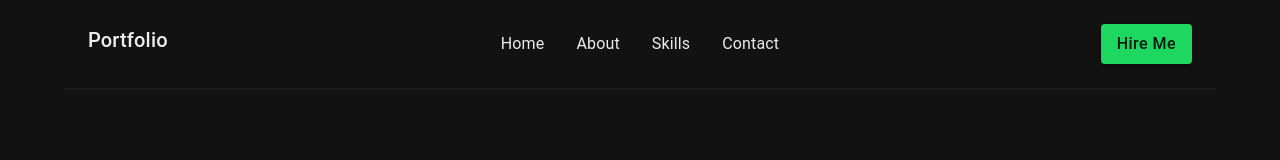
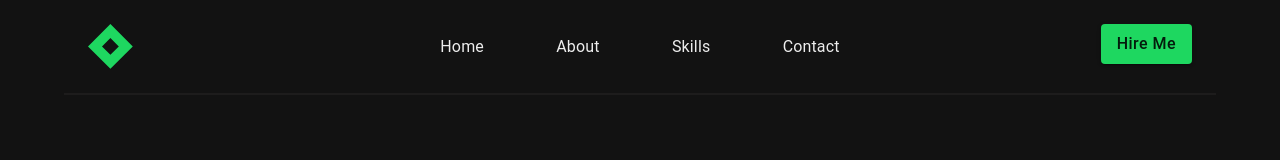
Before and after one commit to saravanan-SM/portfolio, a React (Create React App) app: page / in a window 1280 px wide. Shown: the top 160 px of the page. Built offline with nearby package versions, Linux system fonts and the light colour scheme.

Commit message:
scroll event added

```diff
--- a/public/index.html
+++ b/public/index.html
@@ -2,7 +2,7 @@
 <html lang="en">
   <head>
     <meta charset="utf-8" />
-    <link rel="icon" href="%PUBLIC_URL%/favicon.ico" />
+    <link rel="icon" href="%PUBLIC_URL%/favicon.svg" />
     <meta name="viewport" content="width=device-width, initial-scale=1" />
     <meta name="theme-color" content="#000000" />
     <meta
--- a/src/App.jsx
+++ b/src/App.jsx
@@ -1,10 +1,11 @@
 import React from 'react';
 import { ThemeProvider, createTheme } from '@mui/material/styles';
 import CssBaseline from '@mui/material/CssBaseline';
-import { Typography, Button, Box, Container, Toolbar, Link,
+import { Typography, Button, Box, Container, Toolbar,
   Grid, Card, CardMedia, CardContent, } from '@mui/material';
 import { useStyles } from './styles/styles';
 import profile from './images/profile.png';
+import logo from './images/logo.svg';
 import NodeJs from './images/nodejs-logo.png';
 import Express from './images/expressjs-logo.png';
 import ReactJs from './images/react-logo.png';
@@ -20,8 +21,8 @@ import LinkedInIcon from '@mui/icons-material/LinkedIn';
 import TwitterIcon from '@mui/icons-material/Twitter';
 import PhoneIphoneIcon from '@mui/icons-material/PhoneIphone';
 import MailIcon from '@mui/icons-material/Mail';
-import { Element, scroller } from 'react-scroll';
-import { gsap } from 'gsap';
+import { Link, scroller } from 'react-scroll';
+// import { gsap } from 'gsap';
 // import ContentCopyIcon from '@mui/icons-material/ContentCopy';
 
 const darkTheme = createTheme({
@@ -80,7 +81,6 @@ export default function App() {
       // offset: -50,
     });
   }
-
   // Skill Section
   let skillImages = [NodeJs, Express, ReactJs, MongoDB, PostgreSQL, Redis, RabbitMQ,
     Socket, Html5, Css3 ]
@@ -106,24 +106,28 @@ export default function App() {
           <Toolbar sx={{ padding: '24px', borderBottom: '2px solid #1d1c1c' }}>
             <Grid container spacing={2}>
               <Grid item xs={3}>
-                <Typography variant="h6" component="div" sx={{ flexGrow: 1 }}>
-                  Portfolio
-                </Typography>
+              <CardMedia className={classes.logo}
+                component="img"
+                image= {logo}
+                alt={logo}
+              />
               </Grid>
-              <Grid item xs={6} className={classes.alignCenter}>
-                <Link pr={2} href="/" className={classes.link}>Home</Link>
-                <Link pl={2} pr={2} href="/about" className={classes.link}>About</Link>
-                <Link pl={2} pr={2} href="/about" className={classes.link}>Skills</Link>
-                <Link pl={2} href="/contact" className={classes.link}>Contact</Link>
+              <Grid m={'auto'} item xs={6}>
+                <div className={classes.alignLinkCenter}>
+                  <Link className={classes.navLink} to="hero" smooth>Home</Link>
+                  <Link className={classes.navLink} to="about" smooth>About</Link>
+                  <Link className={classes.navLink} to="skills" smooth>Skills</Link>
+                  <Link className={classes.navLink} to="contact" smooth >Contact</Link>
+                </div>
               </Grid>
               <Grid item xs={3} className={classes.navButton}>
                 <Box pl={2}>
-                  <Button variant="contained">Hire Me</Button>
+                  <Button smooth={true} onClick={() => scrollToSection('contact')} variant="contained">Hire Me</Button>
                 </Box>
               </Grid>
             </Grid>
           </Toolbar>
-          <Element name="parallax-section" className={classes.alignHeight}>
+          <section className={classes.alignHeight}>
               <Grid container >
                 <Grid item xs={12} sm={12} md={6} lg={6} xl={6}>
                   <Box  pt={5} pb={5} >
@@ -133,7 +137,7 @@ export default function App() {
                       <Typography className={classes.cardContent} variant='h6'>Full stack Software Engineer based in chennai, India.</Typography>
                       <Typography className={classes.cardContent} variant='h6'>I have 2.5 years experience on React and Nodejs.</Typography>
                       <Box pt={2}>
-                        <Button onClick={() => scrollToSection('contact')} variant="contained" >Contact Me</Button>
+                      <Button onClick={() => scrollToSection('contact')} variant="contained" >Contact Me</Button>
                       </Box>
                       <Typography mt={2} variant='h5'>Software Engineer - Full Time</Typography>
                     </CardContent>
@@ -149,8 +153,8 @@ export default function App() {
                   </Box>
                 </Grid>
               </Grid>
-          </Element>
-          <Element className={classes.alignHeight} pt={5} pb={5}>
+          </section>
+          <section id='about' className={classes.alignHeight} pt={5} pb={5}>
             <Grid container spacing={2}>
               <Grid item xs={12}>
                 <Typography p={2} mt={3} variant="h2">About</Typography>
@@ -163,50 +167,49 @@ export default function App() {
                 <Typography pl={2} pr={2} mt={2} variant='h6'></Typography>
               </Grid>
             </Grid>
-          </Element>
-          <Element className={classes.alignHeight} pt={5} pb={5}>
+          </section>
+          <section id='skills' className={classes.alignHeight} pt={5} pb={5}>
             <Box>
               <Typography p={2} mt={3} variant="h2">Skills In Tech</Typography>
               <Grid pt={3} pb={3} container spacing={2}>
                 {gridItems}
               </Grid>
             </Box>
-          </Element>
-          <Element name="contact" className={classes.alignHeight} pt={5} pb={5}>
+          </section>
+          <section name="contact" id="contact" className={classes.alignHeight} pt={5} pb={5}>
             <Box pt={3} pl={5}>
             <Typography variant="h2">Contact</Typography>
-              <Typography mb={3} textAlign='center' variant='h4'>Get In touch{'\u{1F44B}'}</Typography>
-              {/* <Typography mt={1} variant='h4'></Typography> */}
+              <Typography mb={3} textAlign='center' variant='h4'>Get in touch{'\u{1F44B}'}</Typography>
               <Grid className={classes.alignCenter} container spacing={2}>
                 <Grid p={2} item xs={4}>
                   <Card className={classes.contactCard}>
                     <MailIcon className={classes.contactIcon} color="action" />
-                    <Link  className={classes.contact} href='#'>saravananaks97@gmail.com</Link>
+                    <Link className={classes.link} to='#'>saravananaks97@gmail.com</Link>
                   </Card>
                 </Grid>
                 <Grid p={2} item xs={4}>
                   <Card className={classes.contactCard}>
                     <PhoneIphoneIcon className={classes.contactIcon} color="action" />
-                    <Link className={classes.contact} href='#'>+919487013219</Link>
+                    <Link className={classes.link} to='hero'>+919487013219</Link>
                     {/* <ContentCopyIcon /> */}
                   </Card>
                 </Grid>
                 <Grid p={2} item xs={8}>
                   <Card className={classes.contactCard}>
                     <Typography className={classes.contactIcon}>Github -</Typography>
-                    <Link className={classes.contact} target="_blank" href='https://github.com/saravanan-SM'>https://github.com/saravanan-SM</Link>
+                    <a className={classes.link} target='blank' href ='https://github.com/saravanan-SM'>https://github.com/saravanan-SM</a>
                   </Card>
                 </Grid>
                 <Grid p={2} item xs={8}>
                   <Card className={classes.contactCard}>
                     <Typography className={classes.contactIcon}>LinkedIn -</Typography>
-                    <Link className={classes.contact}  href='https://linkedin.com/in/saravanan-aks'>https://linkedin.com/in/saravanan-aks</Link>
+                    <a className={classes.link} target='blank' href ='https://linkedin.com/in/saravanan-aks'>https://linkedin.com/in/saravanan-aks</a>
                   </Card>
                 </Grid>
                 <Grid p={2} item xs={8}>
                   <Card className={classes.contactCard}>
                     <Typography className={classes.contactIcon}>Twitter -</Typography>
-                    <Link className={classes.contact}  href='https://twitter.com/SaravananAks219'>https://twitter.com/SaravananAks219</Link>
+                    <a className={classes.link} target='blank' href='https://twitter.com/SaravananAks219'>https://twitter.com/SaravananAks219</a>
                   </Card>
                 </Grid>
 
@@ -215,12 +218,12 @@ export default function App() {
               {/* <Typography>{''}saravananaks97@gmail.com</Typography> */}
               {/* <Typography>+919487013219</Typography> */}
             </Box>
-          </Element>
+          </section>
           <Box  pt={5} pb={5} className={classes.footer}>
             <Box>
-              <Link pr={2} target="_blank" href='https://github.com/saravanan-SM'><GitHubIcon color="action" /></Link>
-              <Link pl={2} pr={2} target="_blank" href='https://linkedin.com/in/saravanan-aks'><LinkedInIcon color="action" /></Link>
-              <Link pl={2} target="_blank" href='https://twitter.com/SaravananAks219'><TwitterIcon color="action" /></Link>
+              <a className={classes.footerLink} target="blank" href='https://github.com/saravanan-SM'><GitHubIcon color="action" /></a>
+              <a className={classes.footerLink} target="blank" href='https://linkedin.com/in/saravanan-aks'><LinkedInIcon color="action" /></a>
+              <a className={classes.footerLink} target="blank" href='https://twitter.com/SaravananAks219'><TwitterIcon color="action" /></a>
             </Box>
             <Typography mt={1} variant="body2" color="textSecondary">
               © {new Date().getFullYear()} PORTFOLIO. All rights reserved.
--- a/src/styles/styles.jsx
+++ b/src/styles/styles.jsx
@@ -1,6 +1,10 @@
 import { makeStyles } from '@mui/styles';
 
 export const useStyles = makeStyles(( theme ) => ({
+  logo: {
+    width: '45px !important',
+    height: '45px',
+  },
   roundedMedia: {
     borderRadius: '50%',
     backgroundColor: '#1ed760',
@@ -17,6 +21,11 @@ export const useStyles = makeStyles(( theme ) => ({
     justifyContent: 'center',
     alignItems: 'center'
   },
+  alignLinkCenter: {
+    display: 'flex',
+    justifyContent: 'space-evenly',
+    alignItems: 'center'
+  },
   navButton: {
     display: 'flex',
     justifyContent: 'end'
@@ -25,8 +34,22 @@ export const useStyles = makeStyles(( theme ) => ({
     fontSize: '16px !important'
   },
   link: {
+    textDecoration: 'none',
+    color: 'inherit',
+    '&:hover': {
+      cursor: 'pointer',
+      color: '#1ed760',
+      textDecoration: 'none',
+    },
+  },
+  navLink: {
     textDecoration: 'none !important',
-      color: 'inherit !important',
+    // color: 'inherit !important',
+    '&:hover': {
+      cursor: 'pointer',
+      color: '#1ed760',
+      textDecoration: 'none',
+    },
   },
   logoBackground: {
     margin: 'auto',
@@ -51,6 +74,9 @@ export const useStyles = makeStyles(( theme ) => ({
     textAlign: 'center',
     borderTop: '2px solid #1d1c1c'
   },
+  footerLink: {
+    padding: '0px 20px'
+  },
   contactCard: {
     padding: '20px',
     textAlign: 'center',
@@ -64,7 +90,4 @@ export const useStyles = makeStyles(( theme ) => ({
   contact: {
     color: '#EDEDED'
   }
-    // socialMedia: {
-
-    // },
 }))
```
Also changed, not shown: public/favicon.svg (added), src/images/logo.svg (added). Lines whose indentation alone changed are shown as unchanged.
